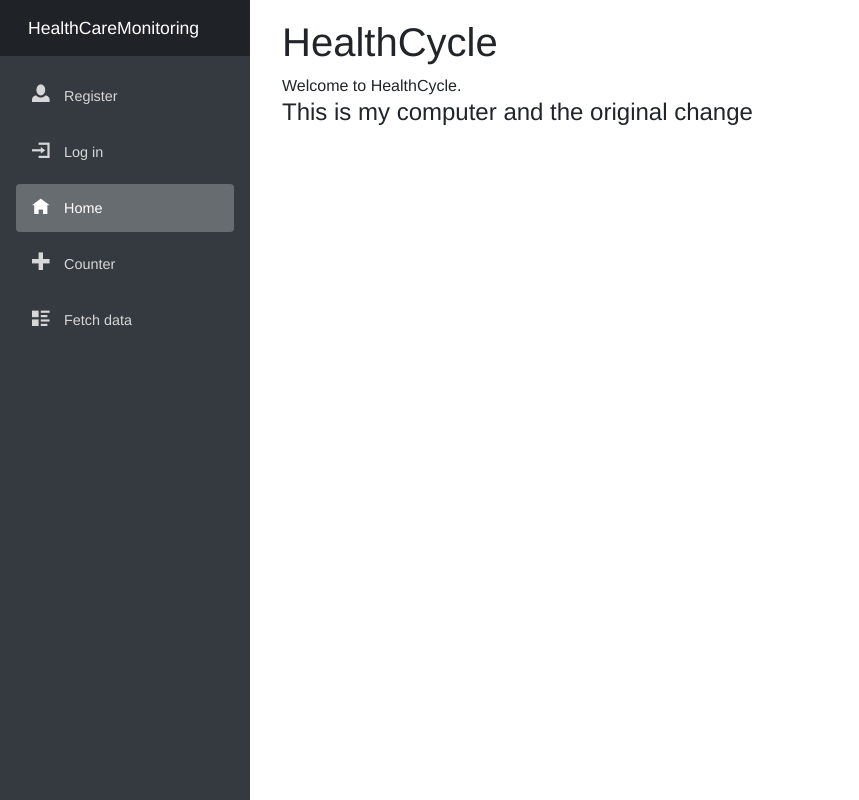
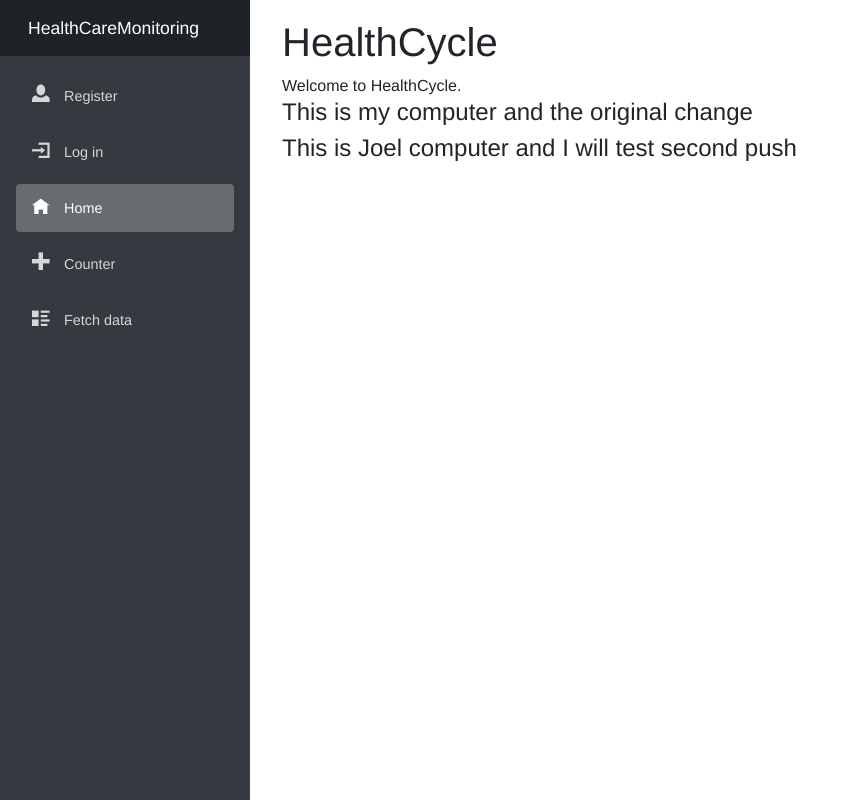
Before and after one commit to polobcheeken/Healthcare_Monitoring_FullSD_Project, an ASP.NET Core app: page / in a window 1280 px wide. Shown: the whole page, without its empty margins (0-859 px from the left). Run offline with ASP.NET Core 8, Linux system fonts and the light colour scheme; data that the repository does not hold is empty; style sheets or scripts are compiled from the project's sources; some libraries are stand-ins or nearby versions.

Commit message:
Testing second push from Joel's computer

```diff
--- a/HealthCareMonitoring/Client/Pages/Index.razor
+++ b/HealthCareMonitoring/Client/Pages/Index.razor
@@ -7,3 +7,5 @@
 Welcome to HealthCycle.
 
 <h4>This is my computer and the original change</h4>
+
+<h4>This is Joel computer and I will test second push</h4>
```
